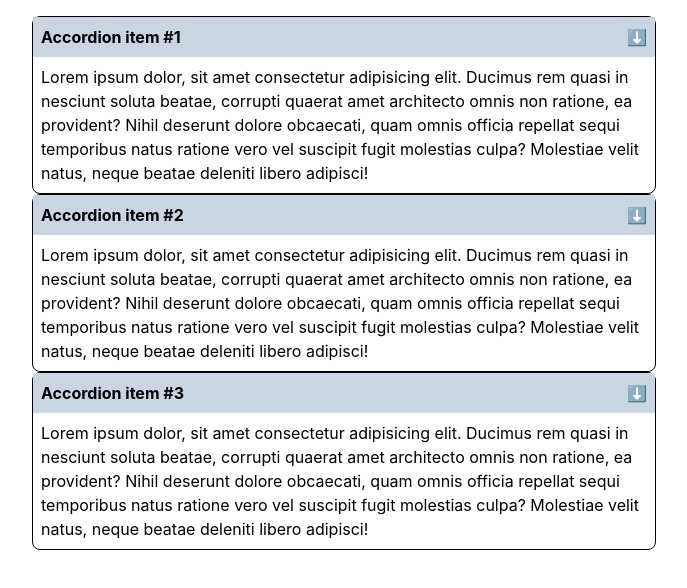
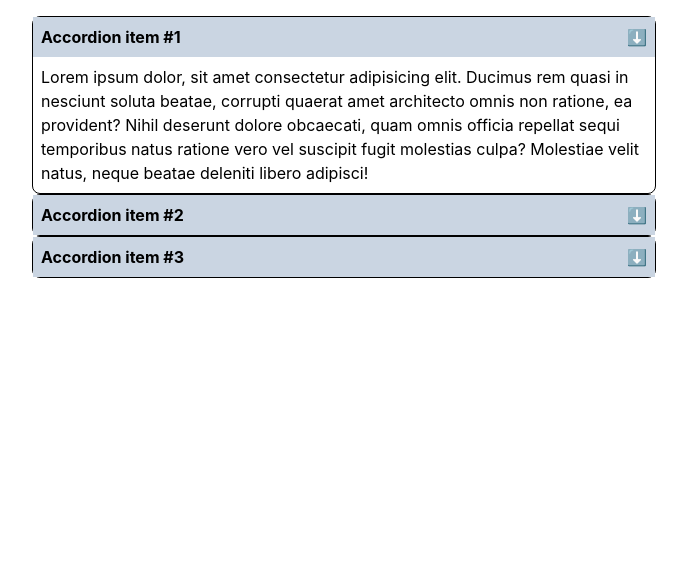
Before and after one commit to bobbyDeepak1415/accordion_01, a React (Vite) app: page / in a window 1280 px wide. Shown: the top 588 px of the page, without its empty margins (296-983 px from the left). Built offline with nearby package versions, Linux system fonts and the light colour scheme.

Commit message:
changes made

```diff
--- a/src/components/Accordion.jsx
+++ b/src/components/Accordion.jsx
@@ -22,7 +22,9 @@ const Accordion = () => {
     <div className='p-2 m-auto w-[50%] mt-2'>
       {data.map((item,index)=>(
 
-      <AccordionItem isOpen={true} setIsOpen={()=>{}} key={index} title={item.title} body={item.body}/>
+      <AccordionItem isOpen={openIndex===index} setIsOpen={()=>{
+        setOnepIndex(index)
+      }} key={index} title={item.title} body={item.body}/>
       ))}
 
     </div>
```
